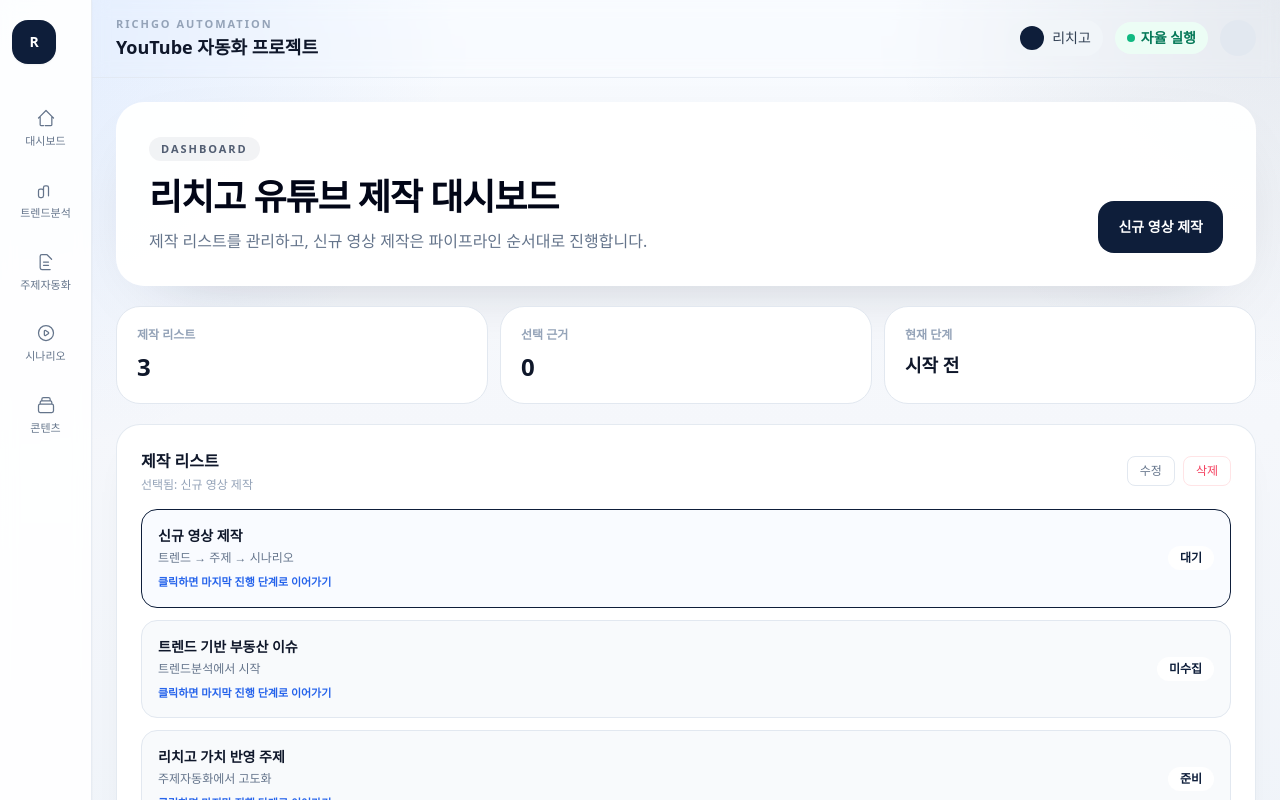
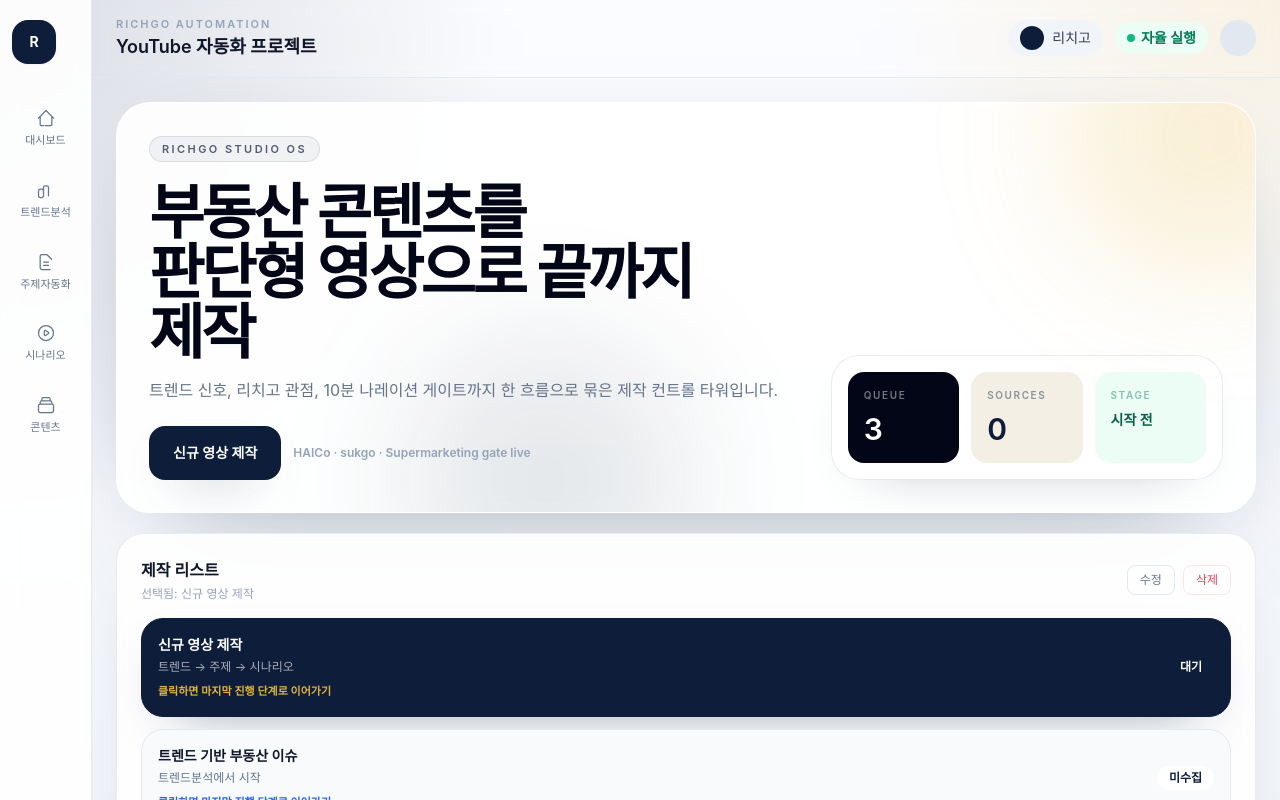
Before and after one commit to izhaha0226/youtube-automation, a Next.js app in the folder apps/web/: page / in a window 1280 px wide. Shown: the top 800 px of the page. Built offline with nearby package versions, Linux system fonts and the light colour scheme.

Commit message:
feat(web): apply supanova dashboard polish

```diff
--- a/apps/web/app/content/page.tsx
+++ b/apps/web/app/content/page.tsx
@@ -1,7 +1,7 @@
 type Run = { run_id: string; intent: string; status: string; created_at: string; meta: Record<string, unknown> };
 
 async function getRuns(): Promise<Run[]> {
-  const base = process.env.NEXT_PUBLIC_API_BASE ?? "http://localhost:8787";
+  const base = (process.env.NEXT_PUBLIC_API_BASE ?? "http://localhost:8787").trim().replace(/\/+$/, "");
   try {
     const r = await fetch(`${base}/pipeline/runs?limit=50`, { cache: "no-store" });
     if (!r.ok) return [];
--- a/apps/web/app/globals.css
+++ b/apps/web/app/globals.css
@@ -11,11 +11,13 @@ html {
 }
 
 body {
+  font-family: "Pretendard", "Geist", "Satoshi", -apple-system, BlinkMacSystemFont, system-ui, sans-serif;
   background:
-    radial-gradient(circle at top left, rgba(59, 130, 246, 0.12), transparent 28%),
-    radial-gradient(circle at top right, rgba(14, 30, 58, 0.08), transparent 24%),
-    linear-gradient(180deg, #f8fbff 0%, #f5f7fb 42%, #eef3f9 100%);
+    radial-gradient(circle at top left, rgba(14, 30, 58, 0.14), transparent 30%),
+    radial-gradient(circle at top right, rgba(230, 180, 60, 0.14), transparent 24%),
+    linear-gradient(180deg, #fbfcff 0%, #f5f7fb 42%, #eef3f9 100%);
   color: #0f172a;
+  word-break: keep-all;
 }
 
 ::selection {
--- a/apps/web/app/pipeline-client.tsx
+++ b/apps/web/app/pipeline-client.tsx
@@ -428,24 +428,30 @@ export default function PipelineClient({ view = "dashboard" }: { view?: Pipeline
 
     return (
       <div className="space-y-5">
-        <section className="rounded-[28px] border border-white/70 bg-white/95 p-5 shadow-[0_24px_80px_-48px_rgba(15,23,42,0.35)] sm:p-8">
-          <div className="flex flex-col gap-5 lg:flex-row lg:items-end lg:justify-between">
+        <section className="relative overflow-hidden rounded-[34px] border border-white/80 bg-white/90 p-5 shadow-[0_34px_120px_-60px_rgba(14,30,58,0.5)] backdrop-blur sm:p-8">
+          <div className="pointer-events-none absolute -right-24 -top-28 h-72 w-72 rounded-full bg-[#e6b43c]/20 blur-3xl" />
+          <div className="pointer-events-none absolute -bottom-28 left-1/4 h-72 w-72 rounded-full bg-navy/10 blur-3xl" />
+          <div className="relative grid gap-7 lg:grid-cols-[1.25fr_0.75fr] lg:items-end">
             <div>
-              <div className="inline-flex rounded-full bg-navy/5 px-3 py-1 text-[11px] font-semibold uppercase tracking-[0.18em] text-navy/70">Dashboard</div>
-              <h2 className="mt-4 text-2xl font-semibold tracking-[-0.03em] text-slate-950 sm:text-4xl">리치고 유튜브 제작 대시보드</h2>
-              <p className="mt-3 max-w-2xl text-sm leading-6 text-slate-500 sm:text-base">제작 리스트를 관리하고, 신규 영상 제작은 파이프라인 순서대로 진행합니다.</p>
+              <div className="inline-flex rounded-full border border-navy/10 bg-navy/5 px-3 py-1 text-[11px] font-semibold uppercase tracking-[0.22em] text-navy/70">Richgo Studio OS</div>
+              <h2 className="mt-5 max-w-4xl text-3xl font-semibold tracking-[-0.055em] text-slate-950 sm:text-5xl lg:text-6xl">부동산 콘텐츠를<br className="hidden sm:block" /> 판단형 영상으로 끝까지 제작</h2>
+              <p className="mt-4 max-w-2xl text-sm leading-7 text-slate-500 sm:text-base">트렌드 신호, 리치고 관점, 10분 나레이션 게이트까지 한 흐름으로 묶은 제작 컨트롤 타워입니다.</p>
+              <div className="mt-6 flex flex-col gap-3 sm:flex-row sm:items-center">
+                <button type="button" onClick={startNewVideo} className="inline-flex min-h-[54px] items-center justify-center rounded-2xl bg-navy px-6 py-3 text-sm font-semibold text-white shadow-[0_18px_45px_-24px_rgba(14,30,58,0.75)] transition hover:-translate-y-0.5 hover:bg-slate-950">신규 영상 제작</button>
+                <span className="text-xs font-semibold text-slate-400">HAICo · sukgo · Supermarketing gate live</span>
+              </div>
             </div>
-            <button type="button" onClick={startNewVideo} className="inline-flex min-h-[52px] items-center justify-center rounded-2xl bg-navy px-5 py-3 text-sm font-semibold text-white">신규 영상 제작</button>
+            <div className="rounded-[28px] border border-slate-200/80 bg-white/70 p-4 shadow-[0_18px_60px_-42px_rgba(15,23,42,0.45)]">
+              <div className="grid grid-cols-3 gap-3">
+                <div className="rounded-2xl bg-slate-950 px-4 py-4 text-white"><div className="text-[10px] font-semibold uppercase tracking-[0.16em] text-white/45">Queue</div><div className="mt-2 text-3xl font-semibold tracking-[-0.05em]">{productions.length}</div></div>
+                <div className="rounded-2xl bg-[#f4efe4] px-4 py-4 text-navy"><div className="text-[10px] font-semibold uppercase tracking-[0.16em] text-navy/45">Sources</div><div className="mt-2 text-3xl font-semibold tracking-[-0.05em]">{selectedSourceCount}</div></div>
+                <div className="rounded-2xl bg-emerald-50 px-4 py-4 text-emerald-800"><div className="text-[10px] font-semibold uppercase tracking-[0.16em] text-emerald-700/45">Stage</div><div className="mt-2 text-sm font-semibold leading-tight">{scenario ? "시나리오" : topics ? "주제" : trends ? "트렌드" : "시작 전"}</div></div>
+              </div>
+            </div>
           </div>
         </section>
 
-        <section className="grid grid-cols-1 gap-3 sm:grid-cols-3">
-          <div className="rounded-3xl border border-slate-200 bg-white p-5"><div className="text-xs font-semibold text-slate-400">제작 리스트</div><div className="mt-2 text-2xl font-semibold">{productions.length}</div></div>
-          <div className="rounded-3xl border border-slate-200 bg-white p-5"><div className="text-xs font-semibold text-slate-400">선택 근거</div><div className="mt-2 text-2xl font-semibold">{selectedSourceCount}</div></div>
-          <div className="rounded-3xl border border-slate-200 bg-white p-5"><div className="text-xs font-semibold text-slate-400">현재 단계</div><div className="mt-2 text-lg font-semibold">{scenario ? "시나리오" : topics ? "주제" : trends ? "트렌드" : "시작 전"}</div></div>
-        </section>
-
-        <section className="rounded-[24px] border border-slate-200/90 bg-white/95 p-5 shadow-[0_16px_40px_-32px_rgba(15,23,42,0.25)] sm:p-6">
+        <section className="rounded-[28px] border border-slate-200/80 bg-white/90 p-5 shadow-[0_18px_70px_-48px_rgba(15,23,42,0.35)] backdrop-blur sm:p-6">
           <div className="flex items-center justify-between gap-3">
             <div>
               <h3 className="text-base font-semibold">제작 리스트</h3>
@@ -481,22 +487,22 @@ export default function PipelineClient({ view = "dashboard" }: { view?: Pipeline
           <div className="mt-4 space-y-3">
             {productions.length === 0 && <div className="rounded-2xl border border-dashed border-slate-200 bg-slate-50 p-5 text-sm text-slate-500">삭제된 항목만 있습니다. 복구를 누르면 기본 제작 리스트가 다시 표시됩니다.</div>}
             {productions.map((item) => (
-              <button key={item.key} type="button" onClick={() => resumeProduction(item)} className={`w-full rounded-2xl border p-4 text-left transition sm:flex sm:items-center sm:justify-between ${selectedProduction?.key === item.key ? "border-navy bg-blue-50/40" : "border-slate-200 bg-slate-50 hover:border-slate-300"}`}>
+              <button key={item.key} type="button" onClick={() => resumeProduction(item)} className={`group w-full rounded-[22px] border p-4 text-left transition sm:flex sm:items-center sm:justify-between ${selectedProduction?.key === item.key ? "border-navy bg-navy text-white shadow-[0_18px_55px_-35px_rgba(14,30,58,0.8)]" : "border-slate-200 bg-slate-50 hover:-translate-y-0.5 hover:border-slate-300 hover:bg-white"}`}>
                 <div>
-                  <div className="text-sm font-semibold text-slate-900">{item.title}</div>
-                  <div className="mt-1 text-xs text-slate-500">{item.meta}</div>
-                  <div className="mt-2 text-[11px] font-semibold text-blue-600">클릭하면 마지막 진행 단계로 이어가기</div>
+                  <div className={`text-sm font-semibold ${selectedProduction?.key === item.key ? "text-white" : "text-slate-900"}`}>{item.title}</div>
+                  <div className={`mt-1 text-xs ${selectedProduction?.key === item.key ? "text-white/65" : "text-slate-500"}`}>{item.meta}</div>
+                  <div className={`mt-2 text-[11px] font-semibold ${selectedProduction?.key === item.key ? "text-[#e6b43c]" : "text-blue-600"}`}>클릭하면 마지막 진행 단계로 이어가기</div>
                 </div>
-                <div className="mt-3 inline-flex rounded-full bg-white px-3 py-1 text-xs font-semibold text-navy sm:mt-0">{item.status}</div>
+                <div className={`mt-3 inline-flex rounded-full px-3 py-1 text-xs font-semibold sm:mt-0 ${selectedProduction?.key === item.key ? "bg-white/12 text-white" : "bg-white text-navy"}`}>{item.status}</div>
               </button>
             ))}
           </div>
         </section>
 
         <section className="grid grid-cols-1 gap-3 lg:grid-cols-3">
-          <a href="/trends" className="rounded-3xl border border-slate-200 bg-white p-5"><div className="text-xs font-semibold text-slate-400">STEP 1</div><div className="mt-2 font-semibold">트렌드분석 → 내용 저장</div><p className="mt-2 text-sm text-slate-500">네이버·구글·유튜브 신호를 분리해서 저장합니다.</p></a>
-          <a href="/topics" className="rounded-3xl border border-slate-200 bg-white p-5"><div className="text-xs font-semibold text-slate-400">STEP 2</div><div className="mt-2 font-semibold">주제 자동화 및 고도화</div><p className="mt-2 text-sm text-slate-500">선정 사유와 리치고 관점을 함께 평가합니다.</p></a>
-          <a href="/scenario" className="rounded-3xl border border-slate-200 bg-white p-5"><div className="text-xs font-semibold text-slate-400">STEP 3</div><div className="mt-2 font-semibold">선택 주제 시나리오</div><p className="mt-2 text-sm text-slate-500">선택된 주제로 대본과 후속 제작물을 만듭니다.</p></a>
+          <a href="/trends" className="rounded-3xl border border-slate-200/80 bg-white/85 p-5 transition hover:-translate-y-0.5 hover:shadow-[0_18px_55px_-38px_rgba(15,23,42,0.35)]"><div className="text-xs font-semibold text-slate-400">STEP 1</div><div className="mt-2 font-semibold">트렌드분석 → 내용 저장</div><p className="mt-2 text-sm text-slate-500">네이버·구글·유튜브 신호를 분리해서 저장합니다.</p></a>
+          <a href="/topics" className="rounded-3xl border border-slate-200/80 bg-white/85 p-5 transition hover:-translate-y-0.5 hover:shadow-[0_18px_55px_-38px_rgba(15,23,42,0.35)]"><div className="text-xs font-semibold text-slate-400">STEP 2</div><div className="mt-2 font-semibold">주제 자동화 및 고도화</div><p className="mt-2 text-sm text-slate-500">선정 사유와 리치고 관점을 함께 평가합니다.</p></a>
+          <a href="/scenario" className="rounded-3xl border border-slate-200/80 bg-white/85 p-5 transition hover:-translate-y-0.5 hover:shadow-[0_18px_55px_-38px_rgba(15,23,42,0.35)]"><div className="text-xs font-semibold text-slate-400">STEP 3</div><div className="mt-2 font-semibold">선택 주제 시나리오</div><p className="mt-2 text-sm text-slate-500">선택된 주제로 대본과 후속 제작물을 만듭니다.</p></a>
         </section>
       </div>
     );
--- a/apps/web/app/runs/page.tsx
+++ b/apps/web/app/runs/page.tsx
@@ -2,7 +2,7 @@
 
 import { useEffect, useState } from "react";
 
-const API = process.env.NEXT_PUBLIC_API_BASE ?? "http://localhost:8787";
+const API = (process.env.NEXT_PUBLIC_API_BASE ?? "http://localhost:8787").trim().replace(/\/+$/, "");
 
 type Run = {
   run_id: string;
--- a/apps/web/app/workspace/[session_id]/page.tsx
+++ b/apps/web/app/workspace/[session_id]/page.tsx
@@ -70,7 +70,7 @@ type ResearchResponse = {
   videos?: { id: string; title: string; channel?: string; url?: string; views?: number }[];
 };
 
-const API = process.env.NEXT_PUBLIC_API_BASE ?? "http://localhost:8787";
+const API = (process.env.NEXT_PUBLIC_API_BASE ?? "http://localhost:8787").trim().replace(/\/+$/, "");
 
 async function fetchJson<T>(url: string): Promise<T | null> {
   try {
--- a/apps/web/next.config.ts
+++ b/apps/web/next.config.ts
@@ -3,7 +3,7 @@ import type { NextConfig } from "next";
 const config: NextConfig = {
   reactStrictMode: true,
   async rewrites() {
-    const api = process.env.NEXT_PUBLIC_API_BASE ?? "http://localhost:8787";
+    const api = (process.env.NEXT_PUBLIC_API_BASE ?? "http://localhost:8787").trim().replace(/\/+$/, "");
     return [{ source: "/api/:path*", destination: `${api}/:path*` }];
   },
 };
```
